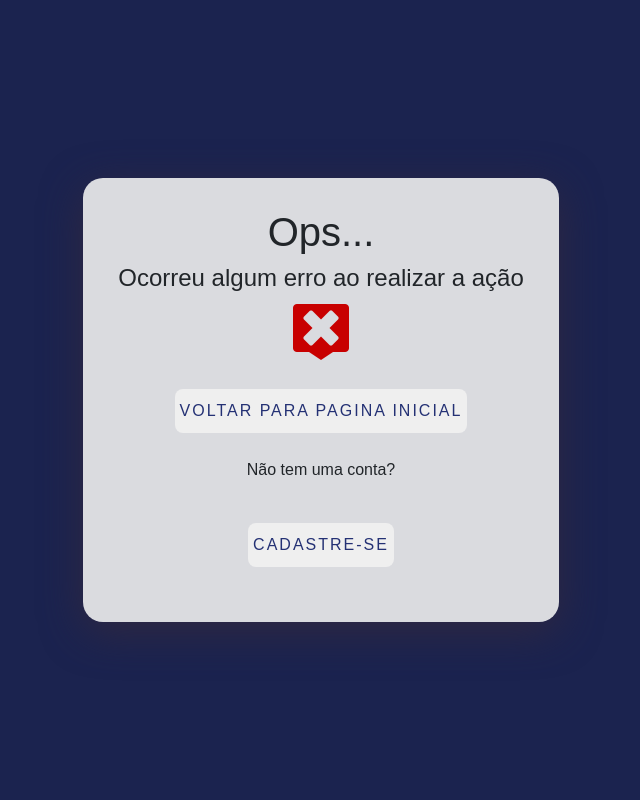
After one commit to Marcelle-1/Projeto-Telefonia, a PHP site: page /erro.html in a window 1280 px wide. The commit adds this page. Shown: the whole page, without its empty margins (319-959 px from the left). Run offline with PHP 8.4, Linux system fonts and the light colour scheme.

Commit message:
atualizações

```diff
--- a/LoginMaster.html
+++ b/LoginMaster.html
@@ -16,11 +16,11 @@
             <div class="card-login">
                 <h1> LOGIN </h1>
                 <div class="textfield">
-                    <label for="usuario" id="usuario"> Usuário </label>
+                    <label for="Usuario" id="usuario"> Usuário </label>
                     <input id="Usuario" type="text" name="usuario" placeholder="Usuário" >
                 </div>
                 <div class="textfield">
-                    <label for="senha" id="senha"> Senha </label>
+                    <label for="Senha" id="senha"> Senha </label>
                     <input id="Senha" type="password" name="senha" placeholder="Senha" >
                 </div>
                 <button class="btn-login"> Entrar </button>
--- a/MenuComum.php
+++ b/MenuComum.php
@@ -4,7 +4,7 @@ session_start();
 
 require_once('methods/verification.php');
 
-verification('LoginComum/LoginComum.php');
+verification('Logincomum.php');
 
 ?>
 
--- a/css/Logincomum.css
+++ b/css/Logincomum.css
@@ -76,8 +76,8 @@ label{
 }
 
 .btn-login{
-    width: 40%;
-    padding: 10px 0px;
+    /* width: 40%; */
+    padding: 10px 5px;
     margin: 25px;
     border: none;
     cursor: pointer;
@@ -102,7 +102,8 @@ label{
 }
 
 img{
-    width: 200px;
+    /* width: 200px; */
+    width: 45%;
 }
 
 @media only screen and (max-width:950px){
--- /dev/null
+++ b/css/erro.css
@@ -0,0 +1,29 @@
+ /* pág erro */
+ .erro {
+    background-color: whitesmoke;
+    justify-content: center;
+ }
+
+ .card-erro{
+    display: flex;
+    justify-content: center;
+    background: #dadbdf;
+    border-radius: 20px;
+    box-shadow: 0px 10px 40px #2f2841;
+    align-items: center;
+    flex-direction: column;
+    padding: 30px 35px
+}
+
+ #bodyErro {
+    background-color: lightgrey;
+ }
+
+.container {
+    width: 65%;
+    height: 70vh;
+}
+
+.img-erro {
+    max-width: fit-content;
+}
--- /dev/null
+++ b/erro.html
@@ -0,0 +1,33 @@
+<!DOCTYPE html>
+<html lang="pt-BR">
+<head>
+    <meta charset="UTF-8">
+    <meta http-equiv="X-UA-Compatible" content="IE=edge">
+    <meta name="viewport" content="width=device-width, initial-scale=1.0">
+    <title>Erro</title>
+    <link rel="stylesheet" href="https://stackpath.bootstrapcdn.com/bootstrap/4.1.3/css/bootstrap.min.css" integrity="sha384-MCw98/SFnGE8fJT3GXwEOngsV7Zt27NXFoaoApmYm81iuXoPkFOJwJ8ERdknLPMO" crossorigin="anonymous">    <link rel="stylesheet" href="css/style.css">
+    <link rel="stylesheet" href="css/erro.css">
+    <link rel="stylesheet" href="css/Logincomum.css">
+
+    <!-- <link rel="shortcut icon" href="/img/icon.ico" type="image/x-icon"> -->
+</head>
+<body id="bodyErro">
+
+    <section id="erro" class="erro">
+    <div class="main-login">
+        <div class="right-login">
+            <div class="card-erro">
+                <h1> Ops... </h1>
+                <h4>Ocorreu algum erro ao realizar a ação</h4>
+                <img class="img-erro" src="img/dialog-error-symbolic_36229 (2).png" alt="Erro">
+                <a href="index.html"><button class="btn btn-login">Voltar para pagina inicial</button></a>
+                <p>Não tem uma conta?</p>
+                <a href="Cadastrotelefonia.html"><button class="btn btn-login">Cadastre-se</button></a>
+    </section>
+             </div>
+        </div>
+    </div>
+
+
+</body>
+</html>
```
Also changed, not shown: Logincomum.php (+4 -4 lines), alterarSenha.html (added, +35 -0 lines), configUsuario.html (added, +35 -0 lines), dados.php (+54 -15 lines), index.html (+21 -8 lines), js/Cadastrotelefonia.js (+27 -24 lines), img/dialog-error-symbolic_36229 (2).png (added).
